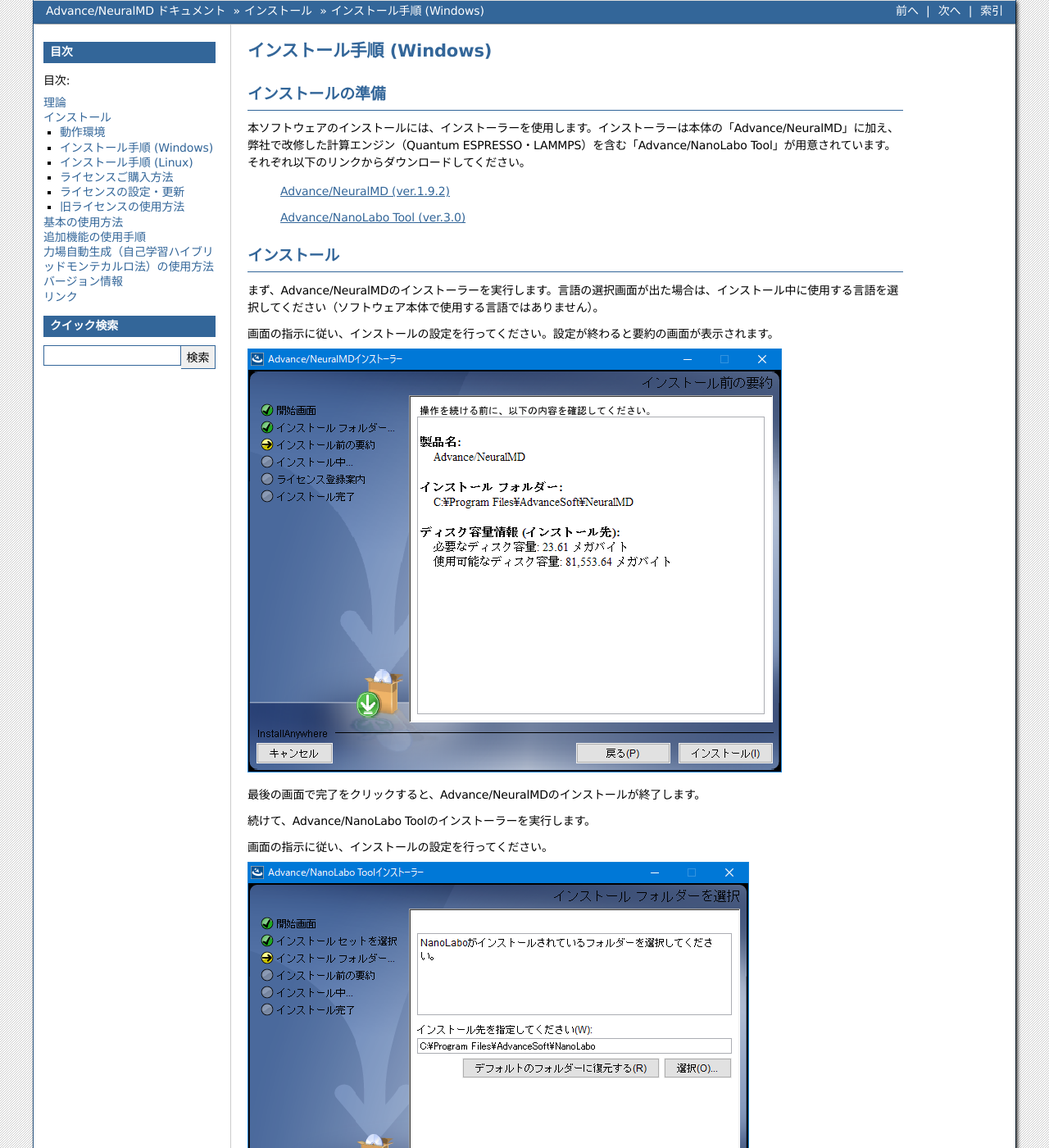
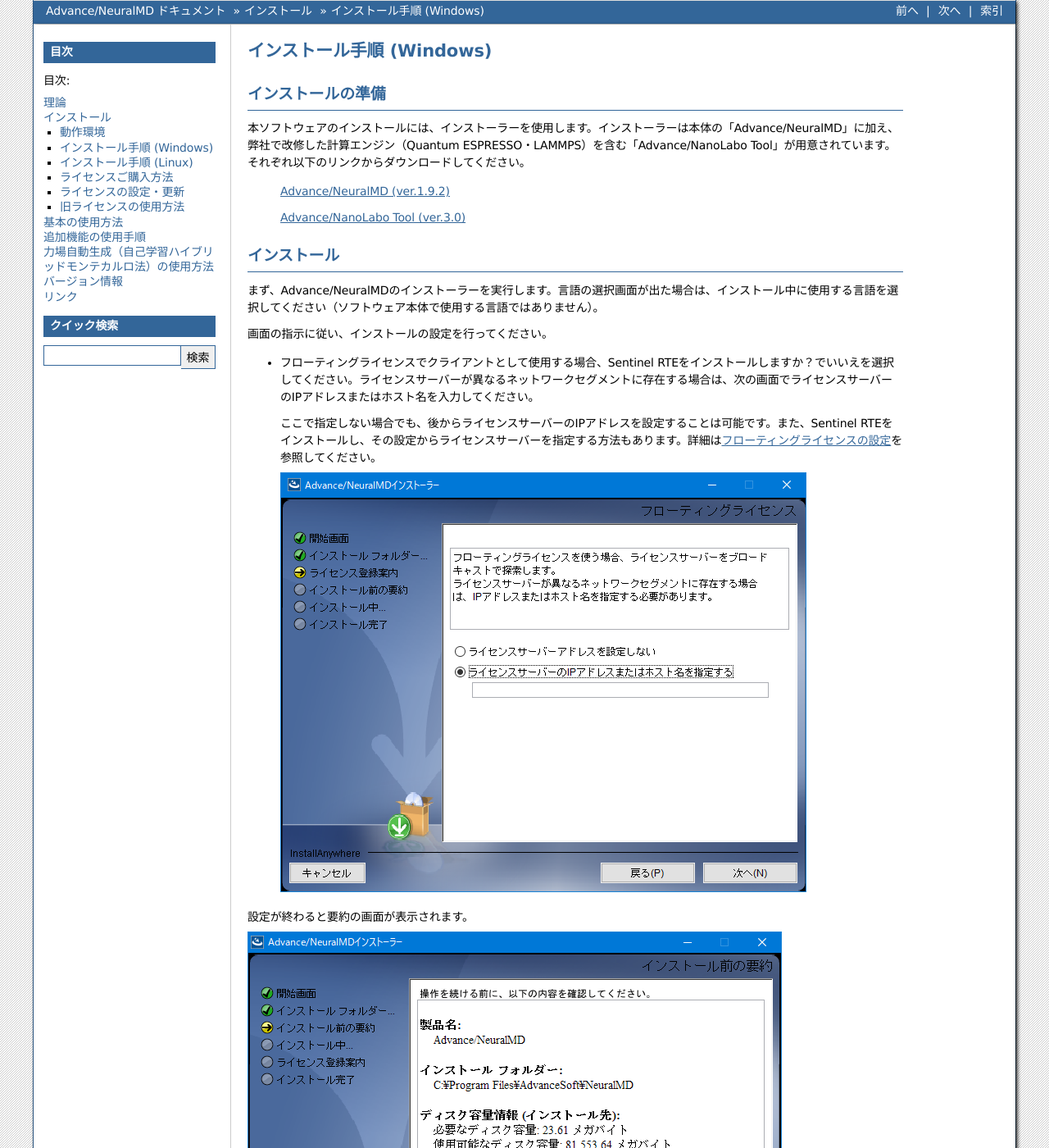
Before and after one commit to advancesoftcorp/neuralmd-doc, a Sphinx documentation site: the page built from docs/source/install/windows.rst, in a window 1280 px wide and 1400 px high. Shown: the whole window at 82% size. Built offline with Sphinx 7.4.7, drawn with Linux system fonts in a browser that asks for light colours; formulas are drawn with MathJax 3.

Commit message:
add/modify license description

```diff
--- a/docs/source/install/linux.rst
+++ b/docs/source/install/linux.rst
@@ -44,6 +44,12 @@
 .. note::
 
  書き込み権限のない場所にはインストールできません。インストール先として書き込み権限のある場所（ :file:`/home/ユーザー名/AdvanceSoft/NeuralMD` など）を指定するか、書き込み権限のあるユーザーでインストーラーを実行してください。
+
+- フローティングライセンスでクライアントとして使用する場合、Sentinel RTEをインストールしますか？でいいえを選択してください。ライセンスサーバーが異なるネットワークセグメントに存在する場合は、次の画面でライセンスサーバーのIPアドレスまたはホスト名を入力してください。
+
+  ここで指定しない場合でも、後からライセンスサーバーのIPアドレスを設定することは可能です。また、Sentinel RTEをインストールし、その設定からライセンスサーバーを指定する方法もあります。詳細は\ :ref:`floating`\ を参照してください。
+
+  .. image:: /img/install_license_server_l.png
 
 設定が終わると要約の画面が表示されます。
 
--- a/docs/source/install/windows.rst
+++ b/docs/source/install/windows.rst
@@ -22,7 +22,15 @@
 
 まず、Advance/NeuralMDのインストーラーを実行します。言語の選択画面が出た場合は、インストール中に使用する言語を選択してください（ソフトウェア本体で使用する言語ではありません）。
 
-画面の指示に従い、インストールの設定を行ってください。設定が終わると要約の画面が表示されます。
+画面の指示に従い、インストールの設定を行ってください。
+
+- フローティングライセンスでクライアントとして使用する場合、Sentinel RTEをインストールしますか？でいいえを選択してください。ライセンスサーバーが異なるネットワークセグメントに存在する場合は、次の画面でライセンスサーバーのIPアドレスまたはホスト名を入力してください。
+
+  ここで指定しない場合でも、後からライセンスサーバーのIPアドレスを設定することは可能です。また、Sentinel RTEをインストールし、その設定からライセンスサーバーを指定する方法もあります。詳細は\ :ref:`floating`\ を参照してください。
+
+  .. image:: /img/install_license_server.png
+
+設定が終わると要約の画面が表示されます。
 
 .. image:: /img/install_summary.png
 
```
Also changed, not shown: docs/source/install/license.rst (+15 -15 lines), docs/source/img/install_license_server.en.png (added), docs/source/img/install_license_server.png (added), docs/source/img/install_license_server_l.en.png (added), docs/source/img/install_license_server_l.png (added), docs/source/img/license_floating.en.svg (added), docs/source/img/license_local.en.svg (added), docs/source/img/license_remote.en.svg (added).
